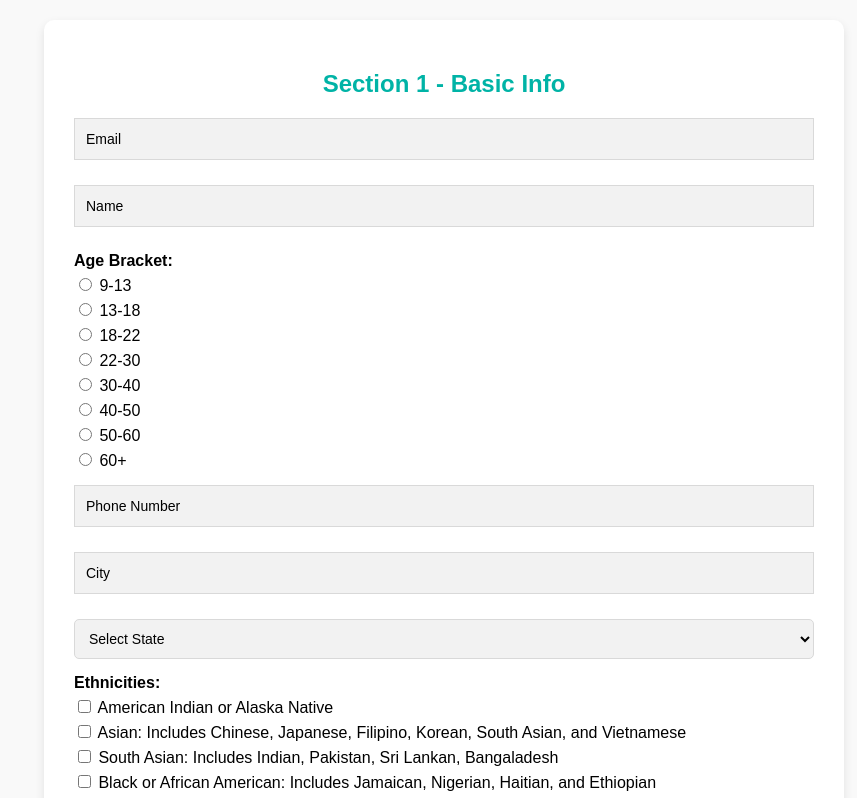
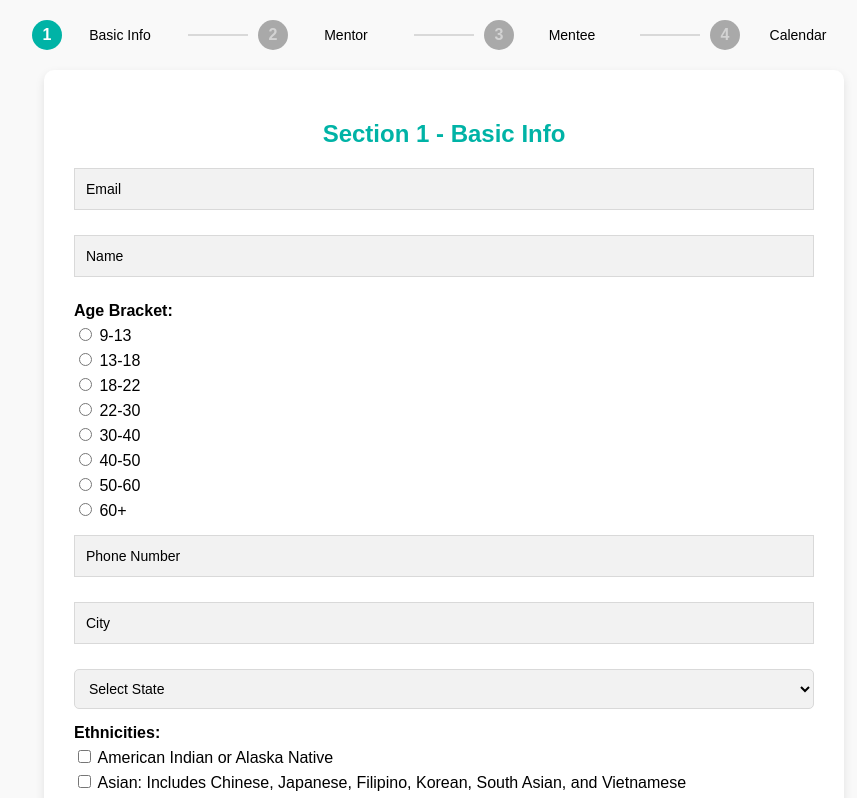
Before and after one commit to abhinavpy/SteamSuperheroesMentorMentee, a React (Create React App) app: page / in a window 1280 px wide. Shown: the top 798 px of the page, without its empty margins (196-1053 px from the left). Built offline with nearby package versions, Linux system fonts and the light colour scheme.

Commit message:
Form Ready

```diff
--- a/package.json
+++ b/package.json
@@ -8,6 +8,7 @@
     "@testing-library/user-event": "^13.5.0",
     "react": "^19.0.0",
     "react-dom": "^19.0.0",
+    "react-icons": "^5.4.0",
     "react-router-dom": "^7.1.0",
     "react-scripts": "5.0.1",
     "styled-components": "^6.1.13",
--- a/src/components/MultiStepForm.js
+++ b/src/components/MultiStepForm.js
@@ -3,7 +3,10 @@ import Section1 from "./Section1";
 import Section2Mentor from "./Section2Mentor";
 import Section3Mentee from "./Section3Mentee";
 import Section4 from "./Section4";
+import StepProgressBar from "./StepProgressBar";
 import "../styling/Form.css"; // Ensure your CSS is imported here
+import { FaArrowLeft } from "react-icons/fa";
+import { convertToCSV } from "../utils"; // Import the helper function
 
 function MultiStepForm() {
   // This state tracks which step (page) the user is on
@@ -41,8 +44,11 @@ function MultiStepForm() {
     interestsOther: "",            // If "Other…" is checked
 
     // ====== (Optional) Section4 fields ======
-    // ... If you have additional universal fields at the end
+    availability: [],
   });
+
+  const totalSteps = 4;
+  const stepLabels = ["Basic Info", "Mentor", "Mentee", "Calendar"];
 
   /**
    * Helper to merge updates from child components into our main formData state.
@@ -86,16 +92,65 @@ function MultiStepForm() {
    */
   const handleSubmitFinal = () => {
     // Perform final validations, or post data to an API, etc.
-    alert("Form submitted successfully!");
+    // For now, we'll generate and download the CSV
+
+    const csv = convertToCSV(formData);
+    const blob = new Blob([csv], { type: "text/csv;charset=utf-8;" });
+    const url = URL.createObjectURL(blob);
+
+    // Create a temporary link to trigger download
+    const link = document.createElement("a");
+    link.href = url;
+    link.setAttribute("download", "form_data.csv"); // Filename
+
+    // Append to the document and trigger click
+    document.body.appendChild(link);
+    link.click();
+
+    // Clean up
+    document.body.removeChild(link);
+    URL.revokeObjectURL(url);
+
+    // Optionally, notify the user
+    alert("Form submitted successfully! Your data has been downloaded as form_data.csv.");
     console.log("Final Form Data:", formData);
+    // Optionally reset the form or navigate away
+  };
 
-    // Optionally reset or do something else
-    // setStep(1);
-    // setFormData({ ...initialValues });
-  };
+    // Allow user to go back
+    const handleBack = () => {
+        if (step === 2) {
+            // Mentor -> go back to Section 1
+            setStep(1);
+        } else if (step === 3) {
+            // Mentee -> go back to Section 1
+            setStep(1);
+        } else if (step === 4) {
+            // If user is on step 4, check role
+            if (formData.role === "mentor") {
+            setStep(2); // go back to Mentor section
+            } else {
+            setStep(3); // go back to Mentee section
+            }
+        }
+        };
 
   return (
     <div className="page-container">
+      {/* Step bar at the top */}
+      <StepProgressBar step={step} totalSteps={totalSteps} stepLabels={stepLabels} role={formData.role} />
+
+      {step > 1 && (
+        <button
+            type="button"
+            onClick={handleBack}
+            style={{ background: "none", border: "none", cursor: "pointer" }}
+        >
+            <FaArrowLeft size={20} color="#00B3A6" />
+            <span style={{ marginLeft: "8px", color: "#00B3A6" }}> Back</span>
+        </button>
+        )}
+
       {/* Conditionally render one section at a time based on 'step' */}
       {step === 1 && (
         <Section1
--- a/src/components/Section1.js
+++ b/src/components/Section1.js
@@ -20,13 +20,56 @@ const AGE_BRACKETS = [
 ];
 
 // US States (value : label)
+// List of U.S. states (value : label)
 const US_STATES = [
-  { value: "AL", label: "Alabama" },
-  { value: "AK", label: "Alaska" },
-  { value: "AZ", label: "Arizona" },
-  // ... (include the rest as needed)
-  { value: "WY", label: "Wyoming" },
-];
+    { value: "AL", label: "Alabama" },
+    { value: "AK", label: "Alaska" },
+    { value: "AZ", label: "Arizona" },
+    { value: "AR", label: "Arkansas" },
+    { value: "CA", label: "California" },
+    { value: "CO", label: "Colorado" },
+    { value: "CT", label: "Connecticut" },
+    { value: "DC", label: "District of Columbia" },
+    { value: "DE", label: "Delaware" },
+    { value: "FL", label: "Florida" },
+    { value: "GA", label: "Georgia" },
+    { value: "HI", label: "Hawaii" },
+    { value: "ID", label: "Idaho" },
+    { value: "IL", label: "Illinois" },
+    { value: "IN", label: "Indiana" },
+    { value: "IA", label: "Iowa" },
+    { value: "KS", label: "Kansas" },
+    { value: "KY", label: "Kentucky" },
+    { value: "LA", label: "Louisiana" },
+    { value: "ME", label: "Maine" },
+    { value: "MD", label: "Maryland" },
+    { value: "MA", label: "Massachussetts" },
+    { value: "MI", label: "Michigan" },
+    { value: "MN", label: "Minnesota" },
+    { value: "MS", label: "Mississippi" },
+    { value: "MO", label: "Missouri" },
+    { value: "MT", label: "Montana" },
+    { value: "NE", label: "Nebraska" },
+    { value: "NV", label: "Nevada" },
+    { value: "NY", label: "New York" },
+    { value: "NC", label: "North Carolina" },
+    { value: "ND", label: "North Dakota" },
+    { value: "OH", label: "Ohio" },
+    { value: "OK", label: "Oklahoma" },
+    { value: "OR", label: "Oregon" },
+    { value: "PA", label: "Pennsylvania" },
+    { value: "RI", label: "Rhode Island" },
+    { value: "SC", label: "South Carolina" },
+    { value: "SD", label: "South Dakota" },
+    { value: "TN", label: "Tennessee" },
+    { value: "TX", label: "Texas" },
+    { value: "VT", label: "Vermont" },
+    { value: "VA", label: "Virginia" },
+    { value: "WA", label: "Washington" },
+    { value: "WV", label: "West Virginia" },
+    { value: "WI", label: "Wisconsin" },
+    { value: "WY", label: "Wyoming" },
+  ];
 
 // Ethnicity (checkbox) options
 const ETHNICITY_OPTIONS = [
--- /dev/null
+++ b/src/components/StepProgressBar.js
@@ -0,0 +1,63 @@
+import React from "react";
+import "../styling/StepProgressBar.css"; // We'll define some minimal styling below
+
+/**
+ * Example:
+ *  - totalSteps = 4
+ *  - step       = 2 (means we are on the second step)
+ */
+function StepProgressBar({ step, totalSteps, stepLabels, role }) {
+  // stepLabels is an array of labels for each step, e.g. ["Basic Info", "Mentor Profile", "Mentee Profile", "Calendar"]
+  // If not provided, we’ll create a default array: ["Step 1", "Step 2", ...]
+  const defaultLabels = Array.from({ length: totalSteps }, (_, i) => `Step ${i + 1}`);
+  const labels = stepLabels && stepLabels.length === totalSteps ? stepLabels : defaultLabels;
+
+  return (
+    <div className="step-progress-container">
+      {labels.map((label, index) => {
+        const stepNumber = index + 1;
+        // "active" if it's the current step, "completed" if it's behind the current step
+        const isActive = stepNumber === step;
+        const isCompleted = stepNumber < step;
+
+        let status = "";
+
+        if (stepNumber < step) {
+          status = "completed";
+        } else if (stepNumber === step) {
+          status = "active";
+        } else {
+          status = "inactive";
+        }
+
+        // Specific handling for Mentor/Mentee steps
+        if (label.toLowerCase().includes("mentor")) {
+          if (role === "mentee") {
+            status = "inactive-specific";
+          }
+        } else if (label.toLowerCase().includes("mentee")) {
+          if (role === "mentor") {
+            status = "inactive-specific";
+          }
+        }
+
+        return (
+          <div key={stepNumber} className="step-item">
+            <div
+              className={`step-circle ${status}`}
+            >
+              {stepNumber}
+            </div>
+            <div className={`step-label ${status === "inactive-specific" ? "strikethrough" : ""}`}>
+                {label}
+            </div>
+            {/* Draw a connector line except for the last step */}
+            {stepNumber < totalSteps && <div className={`step-connector ${status === "inactive-specific" ? "connector-inactive" : ""}`} />}
+          </div>
+        );
+      })}
+    </div>
+  );
+}
+
+export default StepProgressBar;
--- /dev/null
+++ b/src/styling/StepProgressBar.css
@@ -0,0 +1,81 @@
+/* src/components/StepProgressBar.css */
+
+/* Container for the entire progress bar */
+.step-progress-container {
+    display: flex;
+    align-items: center;
+    justify-content: center;
+    margin-bottom: 20px; /* space below the bar */
+    font-family: 'Montserrat', sans-serif; /* match your form font */
+  }
+
+  /* Each step item is a circle + label + optional connector line */
+  .step-item {
+    position: relative;
+    display: flex;
+    align-items: center;
+  }
+
+  /* The circle with step number inside */
+  .step-circle {
+    width: 30px;
+    height: 30px;
+    border-radius: 50%;
+    background-color: #D9D9D9; /* default gray color for unvisited steps */
+    display: flex;
+    align-items: center;
+    justify-content: center;
+    color: #000;
+    font-weight: bold;
+    transition: background-color 0.2s ease;
+  }
+
+  /* Specific status styles */
+  .step-circle.active {
+    background-color: #00B3A6; /* teal for current step */
+    color: #fff;
+  }
+
+  .step-circle.completed {
+    background-color: #00D9CF; /* lighter teal for completed steps */
+    color: #000;
+  }
+
+  .step-circle.inactive {
+    background-color: #A9A9A9; /* dark grey for inactive steps */
+    color: #D3D3D3; /* light grey number */
+  }
+
+  .step-circle.inactive-specific {
+    background-color: #A9A9A9; /* dark grey */
+    color: #D3D3D3; /* light grey */
+  }
+
+  /* Step label text below/next to the circle */
+  .step-label {
+    margin-left: 8px;
+    margin-right: 8px;
+    font-size: 14px;
+    width: 100px; /* adjust as needed */
+    text-align: center;
+    transition: color 0.2s ease, text-decoration 0.2s ease;
+  }
+
+  /* Strikethrough for inactive-specific labels */
+  .step-label.strikethrough {
+    text-decoration: line-through;
+    color: #D3D3D3; /* light grey */
+  }
+
+  /* Connector line between steps */
+  .step-connector {
+    width: 60px; /* length of the line */
+    height: 2px;
+    background-color: #D9D9D9;
+    margin: 0 10px;
+    transition: background-color 0.2s ease;
+  }
+
+  .step-connector.connector-inactive {
+    background-color: #A9A9A9; /* dark grey for inactive connectors */
+  }
--- /dev/null
+++ b/src/utils.js
@@ -0,0 +1,41 @@
+// src/utils.js
+
+/**
+ * Converts a JSON object to a CSV string.
+ * @param {Object} data - The JSON data to convert.
+ * @returns {string} - The CSV formatted string.
+ */
+export function convertToCSV(data) {
+    const headers = Object.keys(data);
+    const rows = [];
+
+    // Prepare headers
+    const headerRow = headers.map(header => `"${header}"`).join(",");
+    rows.push(headerRow);
+
+    // Prepare data rows
+    const dataRow = headers.map(header => {
+      let value = data[header];
+
+      if (Array.isArray(value)) {
+        // Join array items with semicolon or comma
+        value = value.join("; ");
+      }
+
+      // Handle undefined or null values
+      if (value === undefined || value === null) {
+        value = "";
+      }
+
+      // Escape double quotes by doubling them
+      if (typeof value === "string") {
+        value = value.replace(/"/g, '""');
+      }
+
+      return `"${value}"`;
+    }).join(",");
+
+    rows.push(dataRow);
+
+    return rows.join("\n");
+  }
```
Also changed, not shown: src/styling/TabStyles.css (added, +33 -0 lines), 1 other file (tests, documents, lock files or other folders).
